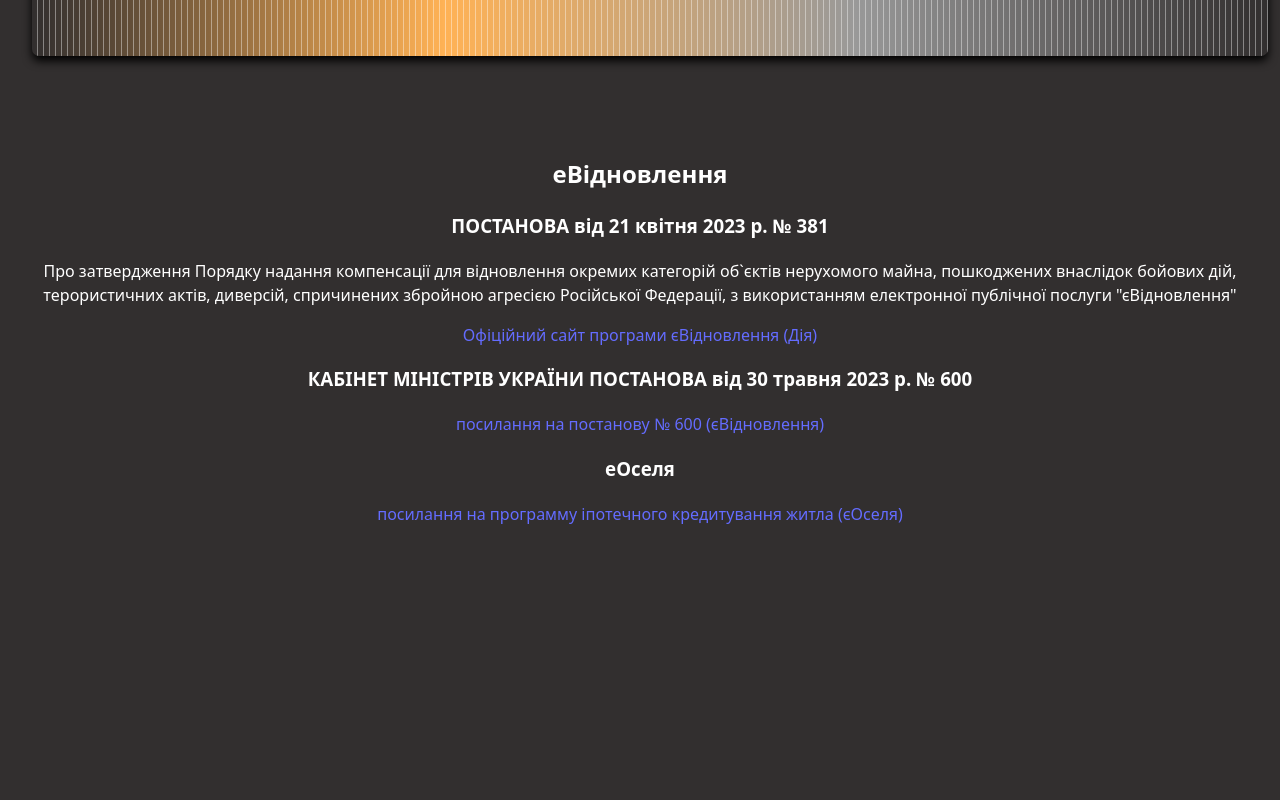
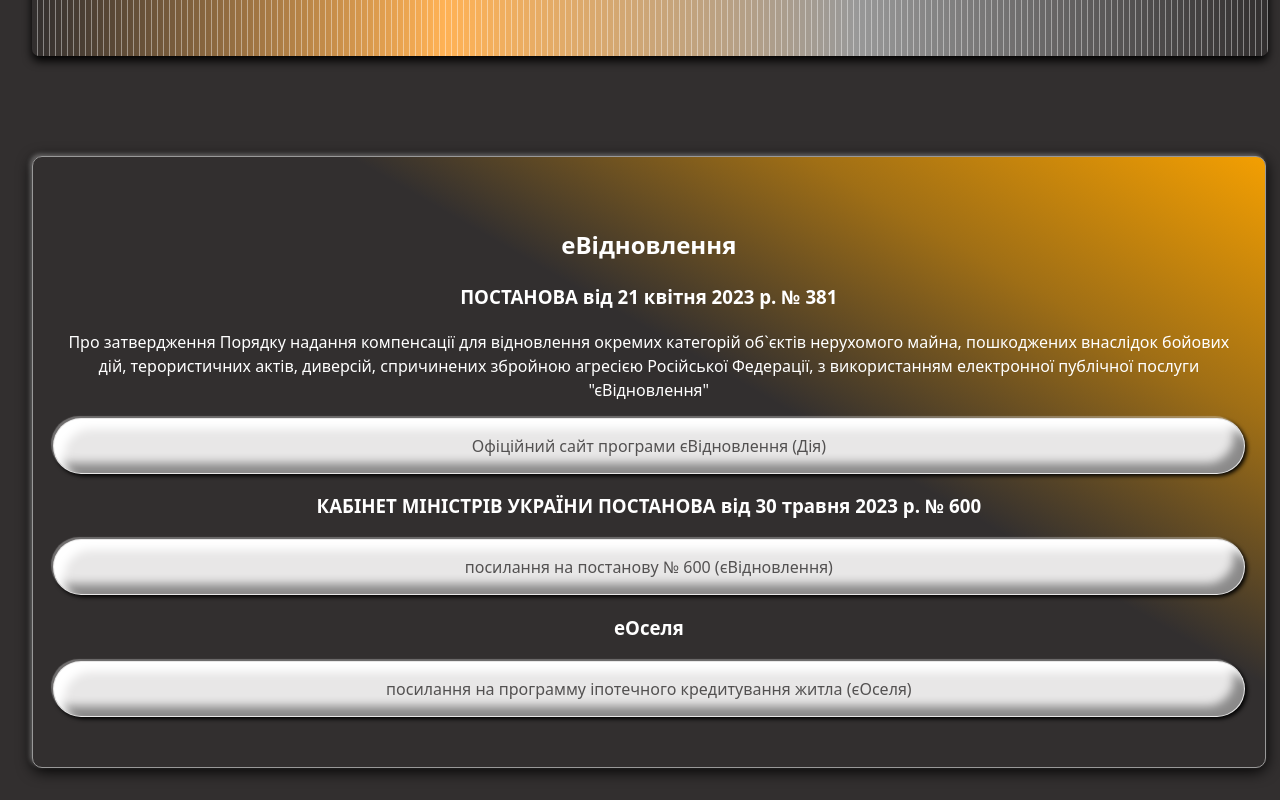
Before and after one commit to YliiaRom/vector, a React (Vite) app: page / in a window 1280 px wide. Shown: the part 7209-8009 px from the top of the page. Before the commit the page ends 7767 px from the top, so only its background shows below. Built offline with nearby package versions, Linux system fonts and the light colour scheme.

Commit message:
add link

```diff
--- a/src/components/EVіdnovlenya/EVіdnovlenya.jsx
+++ b/src/components/EVіdnovlenya/EVіdnovlenya.jsx
@@ -1,7 +1,8 @@
+import css from "./EVіdnovlenya.module.css";
 function EVіdnovlenya() {
   return (
     <>
-      <div>
+      <div className={css.box}>
         <h2>еВідновлення</h2>
         <h3>ПОСТАНОВА від 21 квітня 2023 р. № 381</h3>
         <p>
@@ -11,21 +12,31 @@
           Російської Федерації, з використанням електронної публічної послуги
           "єВідновлення"
         </p>
-
-        <a href="https://erecovery.diia.gov.ua/destroyed.html" target="_blank">
+        <button>
+          <a
+            href="https://erecovery.diia.gov.ua/destroyed.html"
+            target="_blank"
+          >
             Офіційний сайт програми єВідновлення (Дія)
           </a>
+        </button>
+
         <h3>КАБІНЕТ МІНІСТРІВ УКРАЇНИ ПОСТАНОВА від 30 травня 2023 р. № 600</h3>
+        <button>
           <a
             href="https://zakon.rada.gov.ua/laws/show/600-2023-%D0%BF#Text"
             target="_blank"
           >
             посилання на постанову № 600 (єВідновлення)
           </a>
+        </button>
+
         <h3>еОселя</h3>
+        <button>
           <a href="https://ukrfinzhytlo.in.ua/e-oselia/" target="_blank">
             посилання на программу іпотечного кредитування житла (єОселя)
           </a>
+        </button>
       </div>
     </>
   );
--- a/src/components/EVіdnovlenya/EVіdnovlenya.module.css
+++ b/src/components/EVіdnovlenya/EVіdnovlenya.module.css
@@ -0,0 +1,36 @@
+.box {
+  width: 98%;
+
+  padding: 50px 20px;
+  border-radius: 10px;
+  border: 1px solid #999999;
+  box-shadow:
+    -2px -2px 4px #ffffff50,
+    0px 3px 15px #000;
+  background: linear-gradient(30deg, transparent 60%, #f39f0291, #f39f02);
+}
+
+.box button {
+  width: 100%;
+  padding: 1em 2.5em;
+  display: flex;
+  justify-content: center;
+  align-items: center;
+  margin: 0 auto;
+  border-radius: 30px;
+  box-shadow:
+    -2px -2px 1px #ffffff51,
+    2px 2px 4px #000,
+    inset 10px 10px 10px #fff,
+    inset -10px -10px 10px #00000067;
+  color: #999;
+  background-color: #e8e7e7;
+}
+.box button a {
+  color: #535151;
+  transition: 0.5s all;
+  outline: none;
+}
+.box button:hover a {
+  color: #cb8606;
+}
```
Lines whose indentation alone changed are shown as unchanged.
